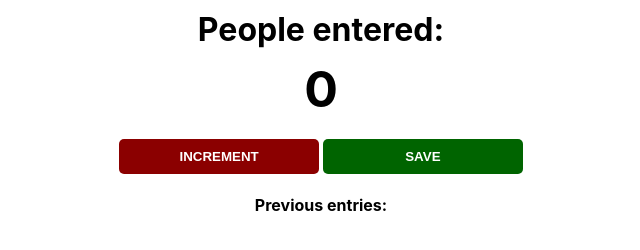
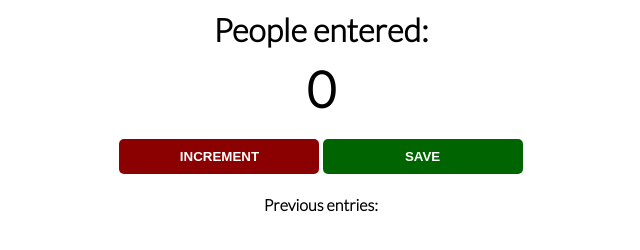
Before and after one commit to itohowomfon/Passenger-Counter-App, a plain HTML site: page index.html in a window 1280 px wide. Shown: the whole page, without its empty margins (319-959 px from the left). Drawn offline with Linux system fonts and the light colour scheme.

Commit message:
Initial commit

```diff
--- a/index.html
+++ b/index.html
@@ -8,12 +8,14 @@
     <link rel="stylesheet" href="style.css">
 </head>
 <body>
+    <div class="container">
         <h1>People entered:</h1>
         <h2 id="count-el">0</h2>
         <button id="increment-btn" onclick="increment()">INCREMENT</button>
         <button id="save-btn" onclick="save()">SAVE</button>
         <p id="welcome-el"></p>
         <p id="save-el">Previous entries: </p>
+    </div>
    <script src="index.js"></script>
 </body>
 </html>
--- a/style.css
+++ b/style.css
@@ -1,7 +1,14 @@
+@import url('https://fonts.googleapis.com/css2?family=Lato:wght@300&display=swap');
+
+*, *::before, *::after {
+    box-sizing: border-box;
+}
+
+
 body {
     background-image: url("station.jpg");
     background-size: cover;
-    font-family: -apple-system, BlinkMacSystemFont, 'Segoe UI', Roboto, Oxygen, Ubuntu, Cantarell, 'Open Sans', 'Helvetica Neue', sans-serif;
+    font-family: 'Lato', sans-serif;
     font-weight: bold;
     text-align: center;
 }
@@ -15,6 +22,11 @@ h2 {
     font-size: 50px;
     margin-top: 0;
     margin-bottom: 20px;
+}
+
+.container {
+    max-width: 1100px;
+    margin: auto;
 }
 
 button {
```
Lines whose indentation alone changed are shown as unchanged.
